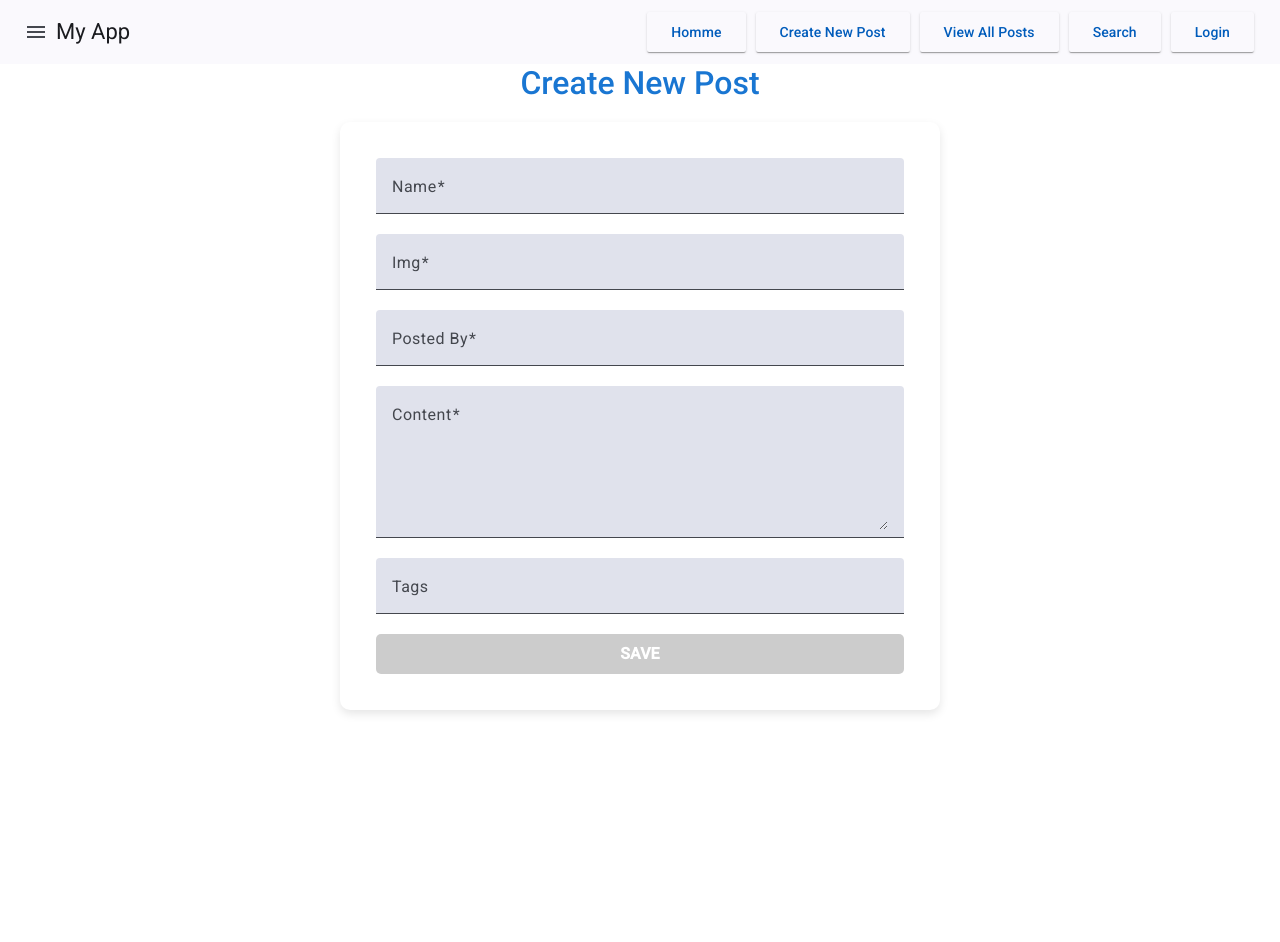
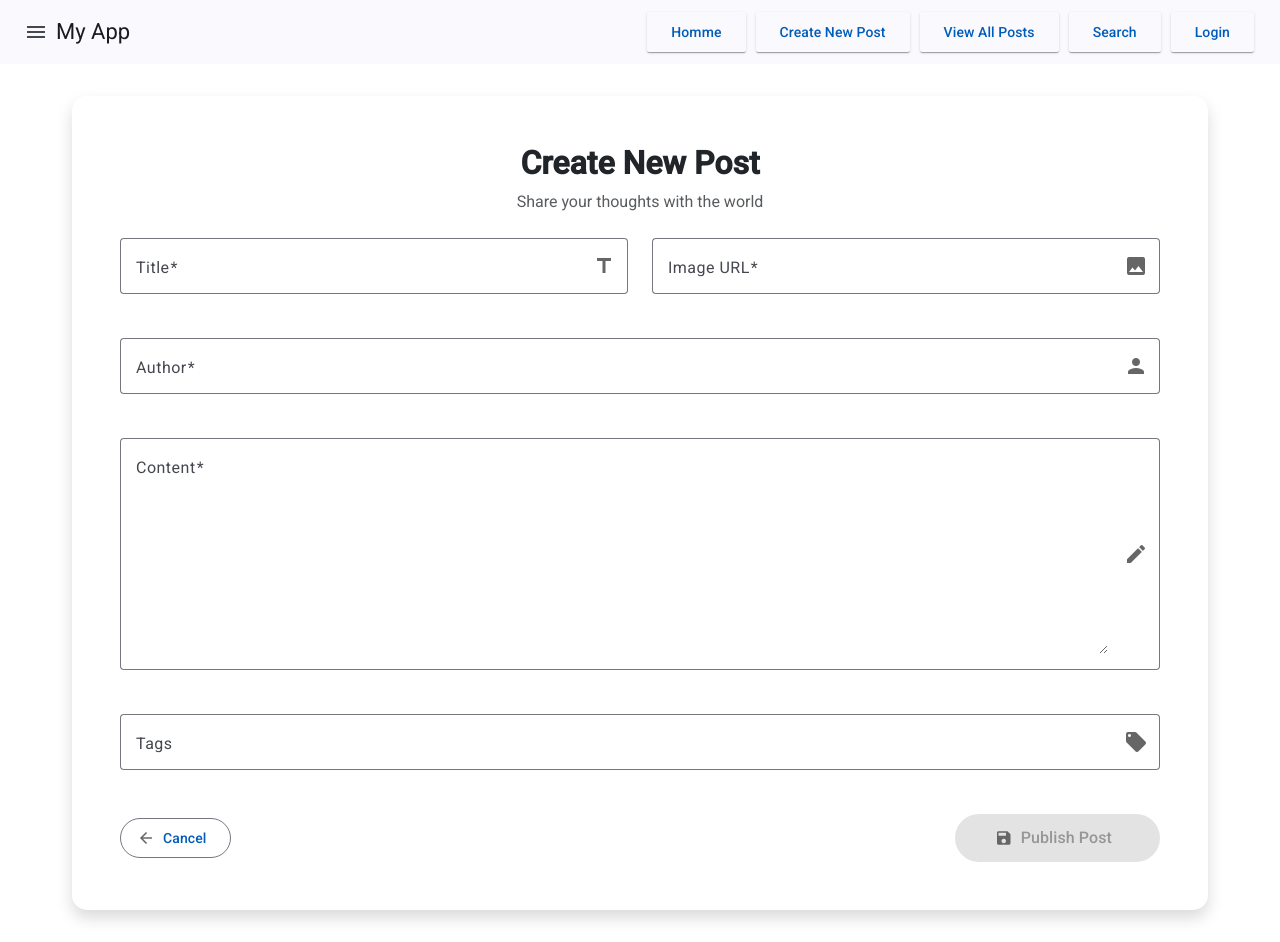
Before and after one commit to achraftes/fullstack-blog-spring-angular, an Angular app in the folder bloggingWeb/: page / in a window 1280 px wide. Both pictures are taken after a click on the button "Create New Post". Before the commit the page ends 800 px from the top, so only its background shows below. Built offline with nearby package versions, Linux system fonts and the light colour scheme.

Commit message:
Redesign create post page with modern UI and improved user experience

```diff
--- a/bloggingWeb/src/app/pages/create-post/create-post.component.css
+++ b/bloggingWeb/src/app/pages/create-post/create-post.component.css
@@ -1,106 +1,57 @@
-
-body {
-  font-family: Arial, sans-serif;
-  margin: 0;
-  padding: 0;
-  background-color: #f5f5f5;
-  display: flex;
-  justify-content: center;
-  align-items: center;
-  height: 100vh;
+.container {
+  padding: 2rem;
+  max-width: 1200px;
+  margin: 0 auto;
 }
 
-
-h1 {
-  text-align: center;
-  font-size: 2rem;
-  color: #1976d2;
-  margin-bottom: 20px;
+.card {
+  border: none;
+  border-radius: 15px;
+  background: white;
+  box-shadow: 0 4px 6px rgba(0, 0, 0, 0.1);
 }
 
-
-.centre-card {
-  width: 90%;
-  max-width: 600px;
-  padding: 20px;
-  border-radius: 10px;
-  box-shadow: 0 4px 10px rgba(0, 0, 0, 0.1);
-  background-color: #ffffff;
-  margin: 20px auto;
+.post-form {
+  margin-top: 1rem;
 }
 
-
-mat-card-content {
-  display: flex;
-  flex-direction: column;
-  gap: 20px;
+.content-textarea {
+  min-height: 200px;
+  resize: vertical;
 }
 
+.tag-chip-list {
+  width: 100%;
+}
+
+.tag-chip {
+  background-color: #e3f2fd;
+  color: #1976d2;
+}
 
 mat-form-field {
   width: 100%;
 }
 
-mat-form-field input,
-mat-form-field textarea {
+::ng-deep .mat-form-field-outline {
+  background-color: #ffffff;
+}
+
+.mat-icon {
+  color: #666;
+}
+
+button[mat-raised-button] {
+  height: 48px;
   font-size: 16px;
 }
 
-
-mat-chip-grid {
-  display: flex;
-  flex-wrap: wrap;
-  gap: 10px;
-}
-
-mat-chip-row {
-  display: inline-flex;
-  align-items: center;
-  background-color: #1976d2;
-  color: white;
-  padding: 5px 10px;
-  border-radius: 20px;
-  font-size: 14px;
-}
-
-mat-chip-row button mat-icon {
-  font-size: 16px;
-  color: white;
-}
-
-
-.create-post-button {
-  width: 100%;
-  padding: 10px;
-  font-size: 16px;
-  font-weight: bold;
-  text-transform: uppercase;
-  border-radius: 5px;
-  transition: background-color 0.3s ease;
-}
-
-.create-post-button[disabled] {
-  background-color: #cccccc;
-  color: white;
-  cursor: not-allowed;
-}
-
-.create-post-button:not([disabled]) {
-  background-color: #1976d2;
-  color: white;
-}
-
-.create-post-button:not([disabled]):hover {
-  background-color: #155b9a;
-}
-
-
-@media (max-width: 600px) {
-  .centre-card {
-    padding: 15px;
+@media (max-width: 768px) {
+  .container {
+    padding: 1rem;
   }
 
-  mat-chip-row {
-    font-size: 12px;
+  .card-body {
+    padding: 1.5rem !important;
   }
 }
--- a/bloggingWeb/src/app/pages/create-post/create-post.component.html
+++ b/bloggingWeb/src/app/pages/create-post/create-post.component.html
@@ -1,57 +1,89 @@
-<h1>Create New Post</h1>
-<mat-card class="centre-card">
-    <mat-card-content>
-      <form [formGroup]="postForm">
-        <mat-form-field appearance="fill">
-          <mat-label>Name</mat-label>
-          <input matInput formControlName="name" placeholder="Name" />
+<div class="container">
+  <div class="card shadow">
+    <div class="card-body p-5">
+      <div class="text-center mb-4">
+        <h2 class="fw-bold">Create New Post</h2>
+        <p class="text-muted">Share your thoughts with the world</p>
+      </div>
+
+      <form [formGroup]="postForm" class="post-form">
+        <div class="row">
+          <div class="col-md-6 mb-4">
+            <mat-form-field appearance="outline" class="w-100">
+              <mat-label>Title</mat-label>
+              <input matInput formControlName="name" placeholder="Enter post title">
+              <mat-icon matSuffix>title</mat-icon>
             </mat-form-field>
+          </div>
 
-        <mat-form-field appearance="fill">
-          <mat-label>Img</mat-label>
-          <input matInput formControlName="img" placeholder="Image URL" />
+          <div class="col-md-6 mb-4">
+            <mat-form-field appearance="outline" class="w-100">
+              <mat-label>Image URL</mat-label>
+              <input matInput formControlName="img" placeholder="Enter image URL">
+              <mat-icon matSuffix>image</mat-icon>
             </mat-form-field>
+          </div>
+        </div>
 
-        <mat-form-field appearance="fill">
-          <mat-label>Posted By</mat-label>
-          <input matInput formControlName="postedBy" placeholder="Posted By" />
+        <div class="mb-4">
+          <mat-form-field appearance="outline" class="w-100">
+            <mat-label>Author</mat-label>
+            <input matInput formControlName="postedBy" placeholder="Enter author name">
+            <mat-icon matSuffix>person</mat-icon>
           </mat-form-field>
+        </div>
 
-        <mat-form-field appearance="fill">
+        <div class="mb-4">
+          <mat-form-field appearance="outline" class="w-100">
             <mat-label>Content</mat-label>
-          <textarea matInput rows="5" formControlName="content" placeholder="Content"></textarea>
+            <textarea
+              matInput
+              formControlName="content"
+              placeholder="Write your post content here..."
+              rows="8"
+              class="content-textarea">
+            </textarea>
+            <mat-icon matSuffix>edit</mat-icon>
           </mat-form-field>
+        </div>
 
-        <mat-form-field appearance="fill">
+        <div class="mb-4">
+          <mat-form-field appearance="outline" class="w-100">
             <mat-label>Tags</mat-label>
-          <mat-chip-grid #chipGrid aria-label="Enter Tags">
+            <mat-chip-grid #chipGrid aria-label="Enter Tags" class="tag-chip-list">
               <mat-chip-row
                 *ngFor="let tag of tags"
                 (removed)="remove(tag)"
-            >
+                class="tag-chip">
                 {{ tag }}
                 <button matChipRemove>
                   <mat-icon>cancel</mat-icon>
                 </button>
               </mat-chip-row>
-
               <input
-              placeholder="New Tag..."
+                placeholder="Add tags..."
                 [matChipInputFor]="chipGrid"
                 (matChipInputTokenEnd)="add($event)"
-            />
+                class="tag-input">
             </mat-chip-grid>
+            <mat-icon matSuffix>local_offer</mat-icon>
           </mat-form-field>
+        </div>
 
+        <div class="d-flex justify-content-between align-items-center mt-4">
+          <button mat-stroked-button type="button" routerLink="/posts">
+            <mat-icon>arrow_back</mat-icon> Cancel
+          </button>
           <button
             mat-raised-button
             color="primary"
-          class="create-post-button"
+            class="px-5"
             [disabled]="!postForm.valid"
-          (click)="createPost()"
-        >
-          Save
+            (click)="createPost()">
+            <mat-icon>save</mat-icon> Publish Post
           </button>
+        </div>
       </form>
-    </mat-card-content>
-  </mat-card>
+    </div>
+  </div>
+</div>
```
Lines whose indentation alone changed are shown as unchanged.
